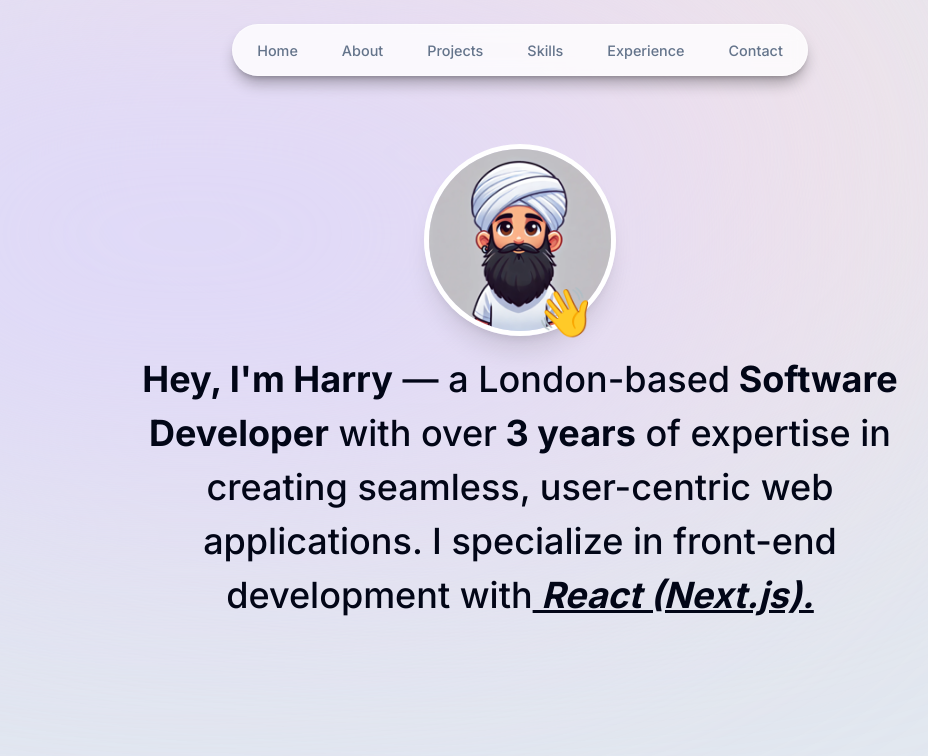
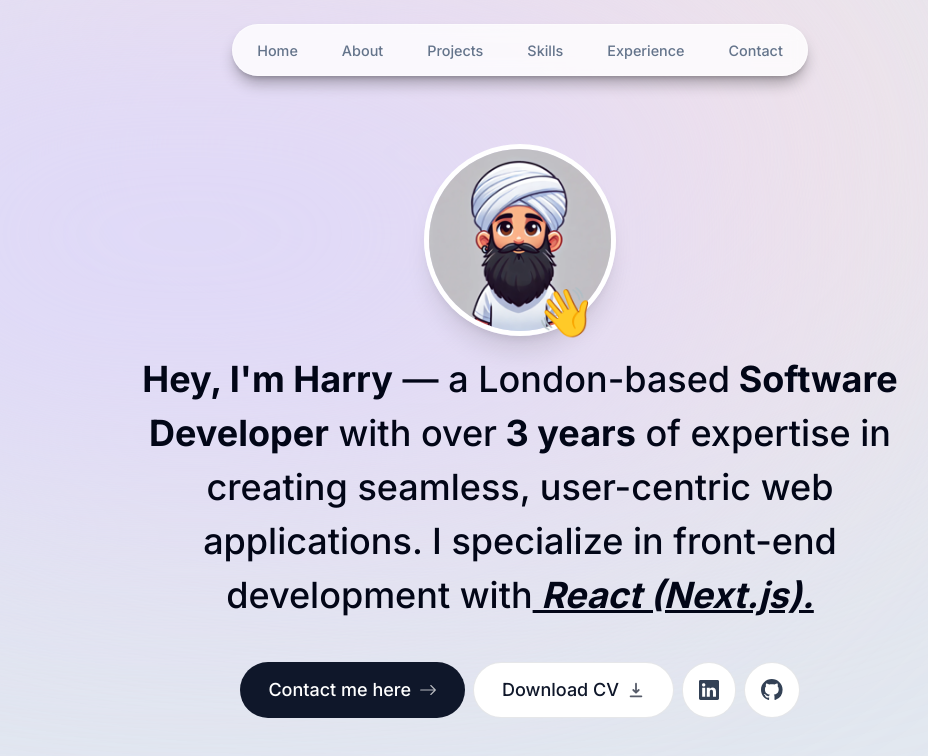
Before and after one commit to Harry-Leepz/personal-portfolio, a Next.js app: page / in a window 1280 px wide. Shown: the top 756 px of the page, without its empty margins (120-1048 px from the left). Built offline with nearby package versions, Linux system fonts and the light colour scheme.

Commit message:
feat: add navigation links with icons to the intro component

```diff
--- a/components/sections/intro.tsx
+++ b/components/sections/intro.tsx
@@ -3,8 +3,11 @@
 import Image from "next/image";
 
 import { motion } from "motion/react";
+import { BsArrowRight, BsGithub, BsLinkedin } from "react-icons/bs";
+import { HiDownload } from "react-icons/hi";
 
 import image from "@/public/profile.png";
+import Link from "next/link";
 
 export default function Intro() {
   return (
@@ -59,6 +62,48 @@
       </motion.p>
 
       {/* Navigation Links */}
+      <motion.div
+        className='flex flex-col sm:flex-row justify-center gap-2 px-4 text-lg font-medium'
+        initial={{ opacity: 0, y: 100 }}
+        animate={{ opacity: 1, y: 0 }}
+        transition={{ delay: 0.2 }}
+      >
+        <Link
+          href='#contact'
+          className='group bg-slate-900 text-white px-7 py-3 flex items-center gap-2 rounded-full outline-none
+          focus:scale-110 hover:scale-110 hover:bg-slate-950 active:scale-105 transition'
+        >
+          Contact me here{" "}
+          <BsArrowRight className='opacity-70 group-hover:translate-x-1 transition' />
+        </Link>
+
+        <a
+          href=''
+          className='group bg-white text-slate-900 px-7 py-3 flex items-center gap-2 rounded-full outline-none
+          focus:scale-110 hover:scale-110 hover:bg-slate-50 active:scale-105 transition border border-slate-900/10'
+        >
+          Download CV{" "}
+          <HiDownload className='opacity-70 group-hover:translate-y-1 transition' />
+        </a>
+
+        <a
+          href='https://www.linkedin.com/in/harkarn-dhillon/'
+          target='_blank'
+          className='bg-white text-slate-700 flex p-4 items-center gap-2 rounded-full text-[1.25rem] outline-none
+          focus:scale-[1.15] hover:text-slate-950  hover:scale-[1.15] hover:bg-slate-50 active:scale-[1.15] transition border border-slate-900/10'
+        >
+          <BsLinkedin />
+        </a>
+
+        <a
+          href='https://github.com/Harry-Leepz'
+          target='_blank'
+          className='bg-white text-slate-700 flex p-4 items-center gap-2 rounded-full text-[1.35rem] outline-none
+          focus:scale-[1.15] hover:text-slate-950 hover:scale-[1.15] hover:bg-slate-50 active:scale-[1.15] transition border border-slate-900/10'
+        >
+          <BsGithub />
+        </a>
+      </motion.div>
     </section>
   );
 }
```
